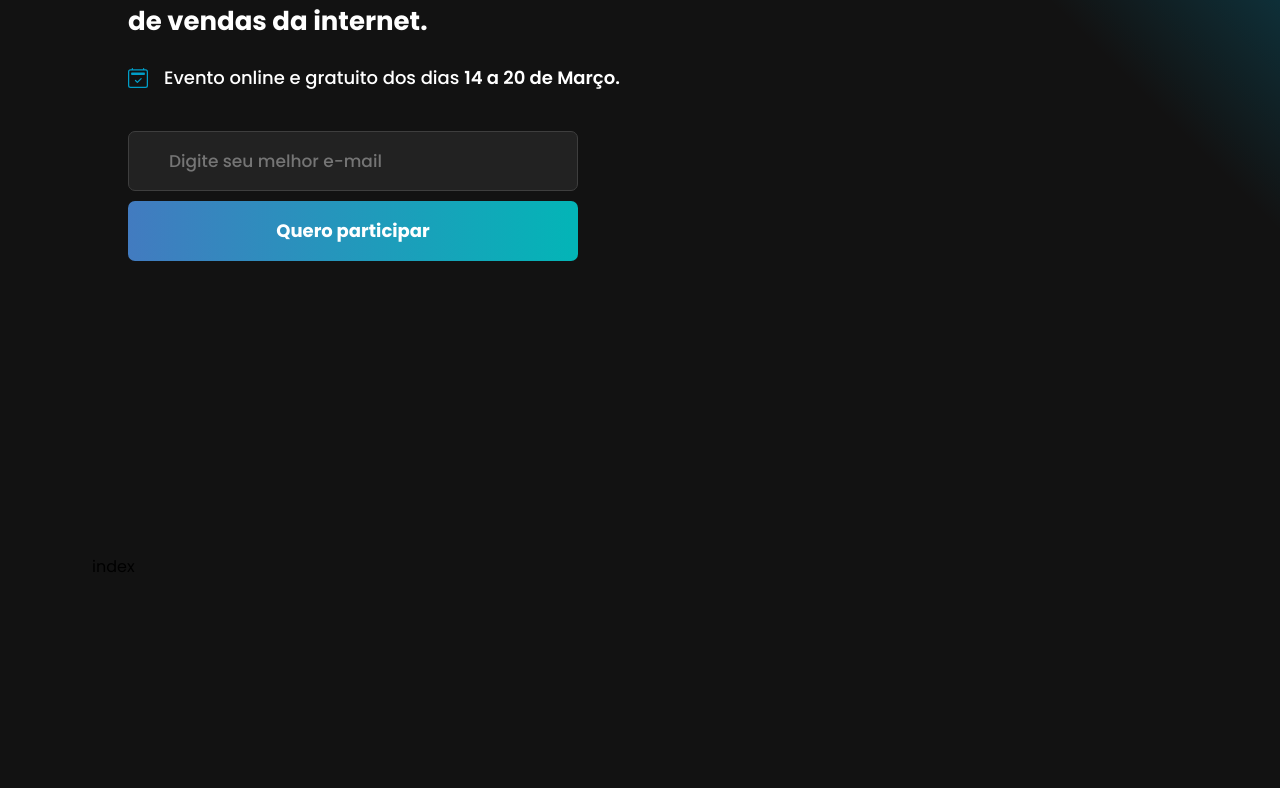
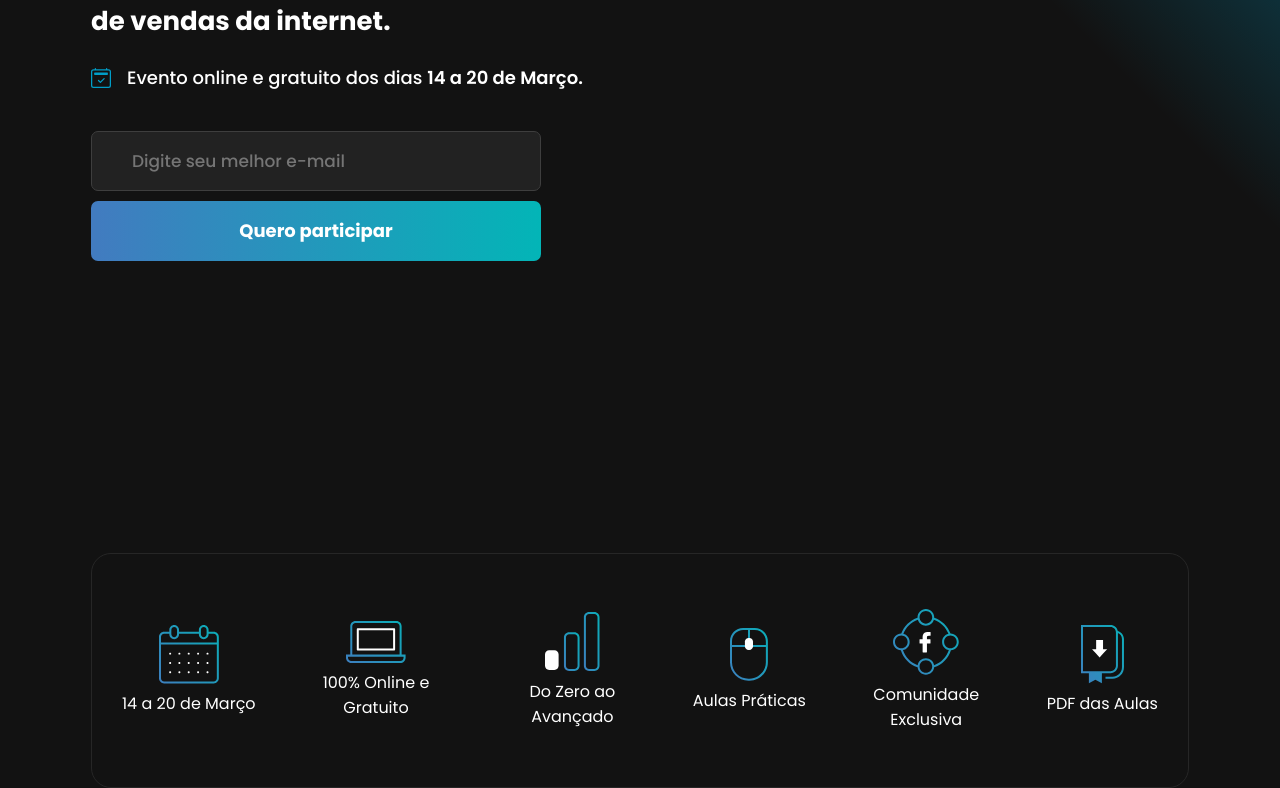
Before and after one commit to danrleyney2210/landingpage-lead, a React (Create React App) app: page / in a window 1280 px wide. Shown: the part 247-1035 px from the top of the page. Built offline with nearby package versions, Linux system fonts and the light colour scheme.

Commit message:
finished icon bar

```diff
--- a/src/components/BarIcons/index.jsx
+++ b/src/components/BarIcons/index.jsx
@@ -3,6 +3,31 @@ import { Container } from "./styles"
 
 export const BarIcons = () => {
   return (
-    <Container>index</Container>
+    <Container>
+      <div>
+        <img src="/imgs/calendar.svg" alt="" />
+        <p>14 a 20 de Março</p>
+      </div>
+      <div>
+        <img src="/imgs/notebook.svg" alt="notebook" />
+        <p>100% Online e Gratuito</p>
+      </div>
+      <div>
+        <img src="/imgs/bar.svg" alt="barra" />
+        <p>Do Zero ao Avançado</p>
+      </div>
+      <div>
+        <img src="/imgs/mouse.svg" alt="mouse" />
+        <p>Aulas Práticas</p>
+      </div>
+      <div>
+        <img src="/imgs/facebook.svg" alt="facebook" />
+        <p>Comunidade Exclusiva</p>
+      </div>
+      <div>
+        <img src="/imgs/bookDown.svg" alt="book" />
+        <p>PDF das Aulas</p>
+      </div>
+    </Container>
   )
 }
--- a/src/components/BarIcons/styles/index.js
+++ b/src/components/BarIcons/styles/index.js
@@ -4,9 +4,18 @@ import styled from "styled-components"
 export const Container = styled.div`
 
 height: 235px;
-border: 1px solid rgba(14, 14, 14, 0);
+border: 1px solid #262626;
+border-radius: 20px;
+display: flex;
+padding: 42px 30px;
+justify-content: space-between;
+align-items: center;
+color: white;
 
 
-
+div{
+  text-align: center;
+  max-width: 152px;
+}
 
 `;
--- a/src/components/home/styles.jsx
+++ b/src/components/home/styles.jsx
@@ -17,7 +17,7 @@ background-color: #121212;
 opacity: 1;
 
 .content {
-  max-width: 1024px;
+  max-width: 1098px;
   margin: 0 auto;
   padding-top: 50px;
   font-size: 28px;
```
